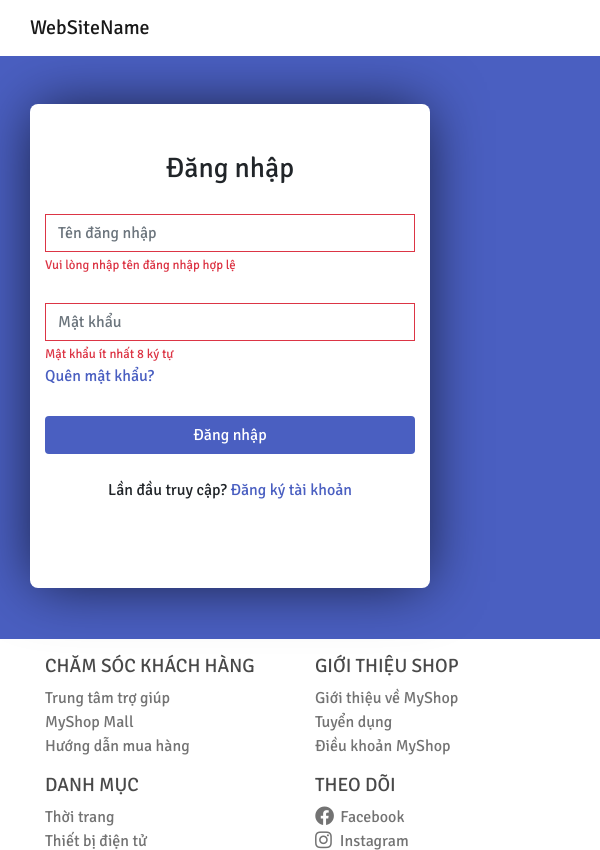
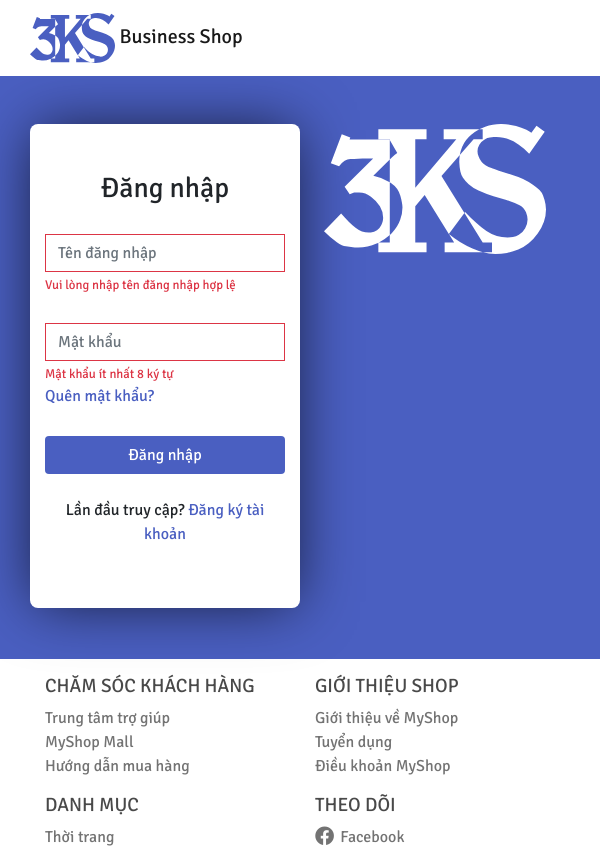
Before and after one commit to huukhuong/Web2-ThaySang, a PHP site: page /login.php in a window 600 px wide. Shown: the top 850 px of the page. Run offline with PHP 8.4, Linux system fonts and the light colour scheme; some libraries are stand-ins or nearby versions.

Commit message:
responsive lại login page

```diff
--- a/css/login_register.css
+++ b/css/login_register.css
@@ -50,3 +50,9 @@
     color: var(--hover-color);
     text-decoration: underline !important;
 }
+
+@media screen and(max-width: 600px) and(min-width: 400px){
+    .brand_logo {
+        display: none;
+    }
+}
--- a/header_login_register.php
+++ b/header_login_register.php
@@ -10,7 +10,10 @@
 <nav class="navbar navbar-expand-lg navbar-light bg-light sticky-top">
     <div class="container">
         <div class="navbar-header">
-            <a class="navbar-brand" href="./index.php">WebSiteName</a>
+            <a class="navbar-brand" href="./index.php">
+                <img src="./img/Exclusion 2.svg" alt="Logo brand" style="height: 50px;">
+                Business Shop
+            </a>
         </div>
         <ul class="nav navbar-nav ml-auto">
             <li class="nav-item">
@@ -19,7 +22,7 @@
                     $type = $_GET['goto'];
                     if ($type == 'login') {
                         echo '<h4>Đăng nhập</h4>';
-                    } else if ($type == 'register'){
+                    } else if ($type == 'register') {
                         echo '<h4>Đăng ký</h4>';
                     }
                 }
--- a/login.php
+++ b/login.php
@@ -72,6 +72,9 @@ include("./header_login_register.php");
                         </div>
                     </div>
                 </div>
+                <div class="my-5 col brand_logo">
+                    <img src="./img/Exclusion 1.svg" alt="Brand_logo">
+                </div>
             </div>
         </div>
     </div>
@@ -81,11 +84,11 @@ include("./header_login_register.php");
     ?>
 
     <script>
-
         try {
             let message = document.getElementById('fail_login');
             if(message) {
                 alert("Tên đăng nhập hoặc mật khẩu không đúng!");
+                window.history.back();
             }
         }
         catch(e) {}
```
Also changed, not shown: img/Exclusion 2.svg (added).
